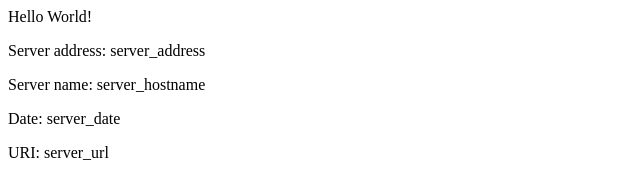
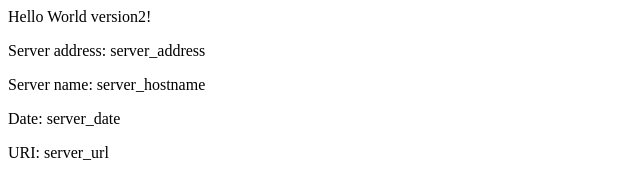
Before and after one commit to Shreshtha1610/eks-example, a plain HTML site: page src/index.html in a window 1280 px wide. Shown: the full height of the page, 0-640 px from the left. Drawn offline with Linux system fonts and the light colour scheme.

Commit message:
v2 Updating home page

```diff
--- a/src/index.html
+++ b/src/index.html
@@ -1,8 +1,8 @@
 <head>
-<title>Hello World</title>
+<title>Hello World Version2</title>
 </head>
 <div class="info">
-<h>Hello World!</h>
+<h>Hello World version2!</h>
 <p><span>Server&nbsp;address:</span> <span>server_address</span></p>
 <p><span>Server&nbsp;name:</span> <span>server_hostname</span></p>
 <p class="smaller"><span>Date:</span> <span>server_date</span></p>
```
